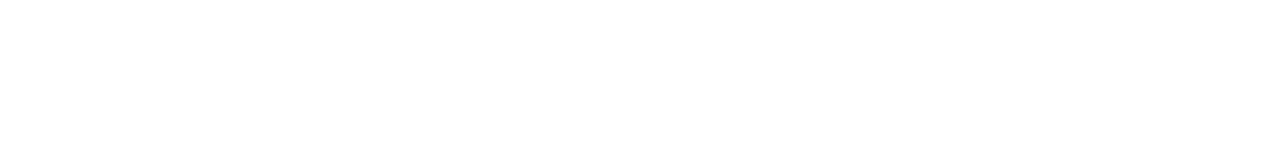
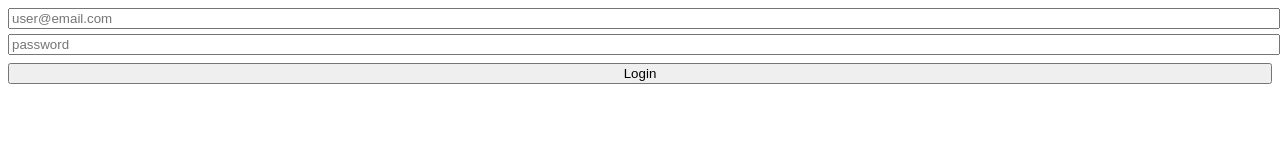
Before and after one commit to HalfMoon7342/Web-Programming, a plain HTML site: page index.html in a window 1280 px wide. Drawn offline with Linux system fonts and the light colour scheme.

Commit message:
new content

```diff
--- a/index.html
+++ b/index.html
@@ -1 +1,17 @@
 <!DOCTYPE html>
+<html lang="en">
+    <head>
+        <meta charset="UTF-8">
+        <meta http-equiv="X-UA-Compatible" content="IE=edge">
+        <meta name="viewport" content="width=device-width", initial-scale="1.0">
+        <title>Login</title>
+        <link href="https://cdn.jsdelivr.net/npm/bootstrap@5.2.0/dist/css/bootstrap.min.css" rel="stylesb">
+    </head>
+    <body>
+        <form>
+            <input style="width:100%;" placeholder="user@email.com" type="email" />
+            <input style="width:100%; margin-top:5px;" placeholder="password" type="password" />
+            <button style="width:100%; margin-top:8px;">Login</button>
+        </form>
+    </body>
+</html>
```
Also changed, not shown: css/style.css (added), js/app.js (added).
